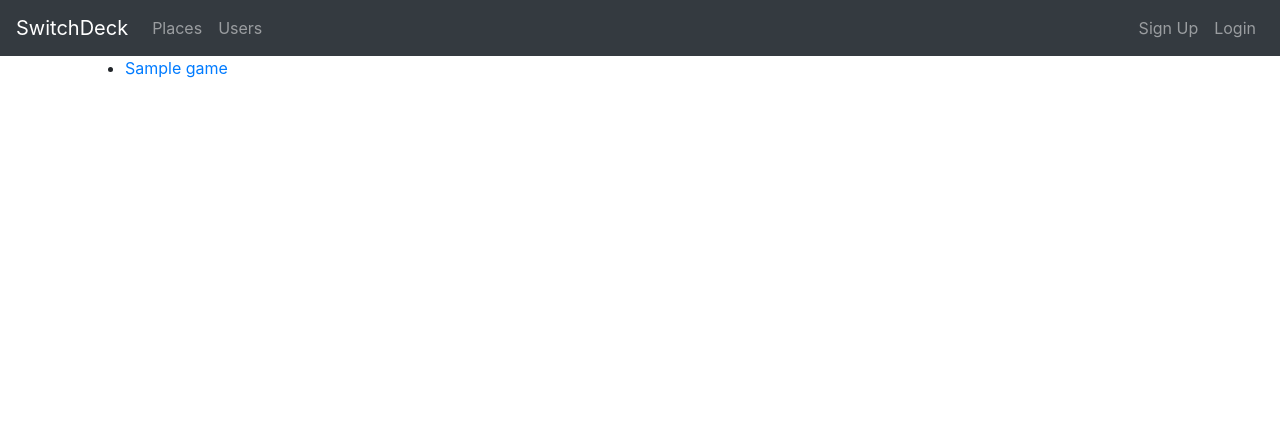
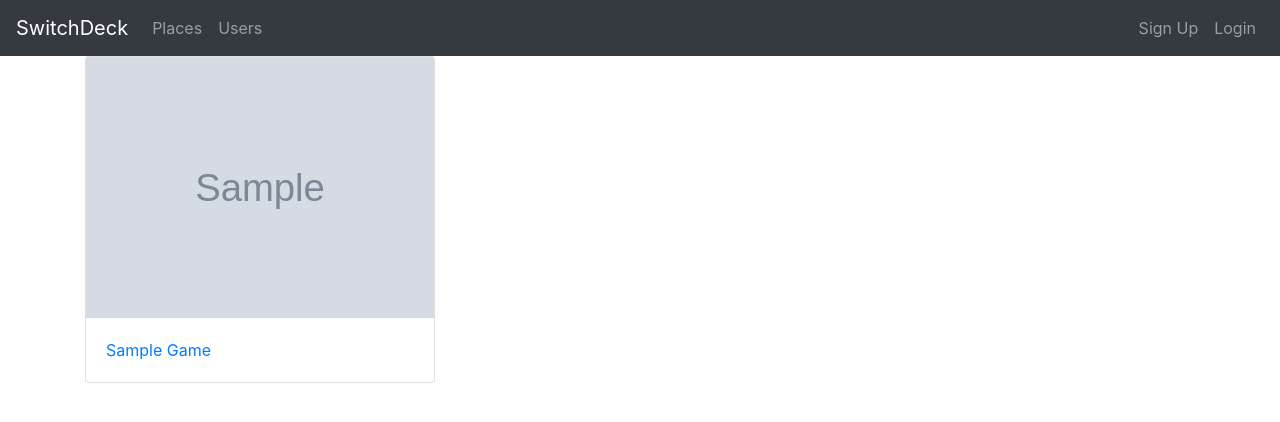
Before and after one commit to dem214/switchdeck, a Django app: page / in a window 1280 px wide. Shown: the top 422 px of the page. Run offline with Django 3.2, Linux system fonts and the light colour scheme; tables that the repository leaves empty hold one stand-in row (values such as "Sample post"); grey boxes marked "Sample" are stand-in pictures; some libraries are stand-ins or nearby versions.

Commit message:
index page with game cards

```diff
--- a/switchdecksite/switchdeck/models.py
+++ b/switchdecksite/switchdeck/models.py
@@ -73,7 +73,7 @@ class Profile(models.Model):
 
 
 def games_images_path(instance, filename):
-    return "games_images" + instance.underscored_name + "/" + filename
+    return "games_images/" + instance.underscored_name + "/" + filename
 
 class Game(models.Model):
     name = models.CharField(max_length=50, unique=True)
--- a/switchdecksite/switchdeck/templates/switchdeck/index.html
+++ b/switchdecksite/switchdeck/templates/switchdeck/index.html
@@ -4,10 +4,22 @@
 
 {% block content %}
 {% if games %}
-<ul>
+<div class="row">
   {% for game in games %}
-  <li><a href="{% url 'game_id' game.id %}">{{ game.name }}</a></li>
+  <div class="col-md-4">
+    <div class="card">
+      <a href="{{game.get_absolute_url}}">
+        <img class="card-img-top" src="{{game.cover.url}}"
+          alt="{{ game.name }} cover">
+      </a>
+      <div class="card-body">
+        <div class="card-text">
+          <a  href="{{game.get_absolute_url}}">{{ game.name|title }}</a>
+        </div>
+      </div>
+    </div>
+  </div>
   {% endfor %}
-</ul>
+</div>
 {% endif %}
 {% endblock %}
--- a/switchdecksite/switchdecksite/settings.py
+++ b/switchdecksite/switchdecksite/settings.py
@@ -123,6 +123,7 @@ USE_TZ = True
 # https://docs.djangoproject.com/en/2.2/howto/static-files/
 
 STATIC_URL = '/static/'
+MEDIA_URL = '/media/'
 
 LOGOUT_REDIRECT_URL = 'index'
 AUTH_USER_MODEL = 'switchdeck.User'
--- a/switchdecksite/switchdecksite/urls.py
+++ b/switchdecksite/switchdecksite/urls.py
@@ -15,6 +15,8 @@ Including another URLconf
 """
 from django.contrib import admin
 from django.urls import path, include
+from django.conf import settings
+from django.conf.urls.static import static
 
 from switchdeck import urls as switchdeck_urls
 
@@ -24,3 +26,6 @@ urlpatterns = [
     path('accounts/', include('django.contrib.auth.urls')),
     path('admin/doc/', include('django.contrib.admindocs.urls'))
 ]
+
+if settings.DEBUG:
+    urlpatterns += static(settings.MEDIA_URL, document_root=settings.MEDIA_ROOT)
```
